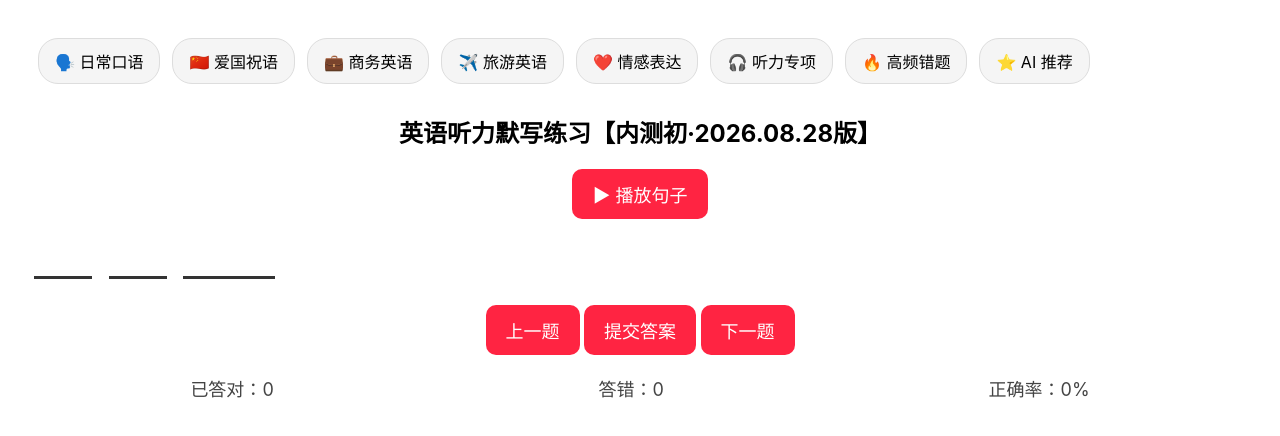
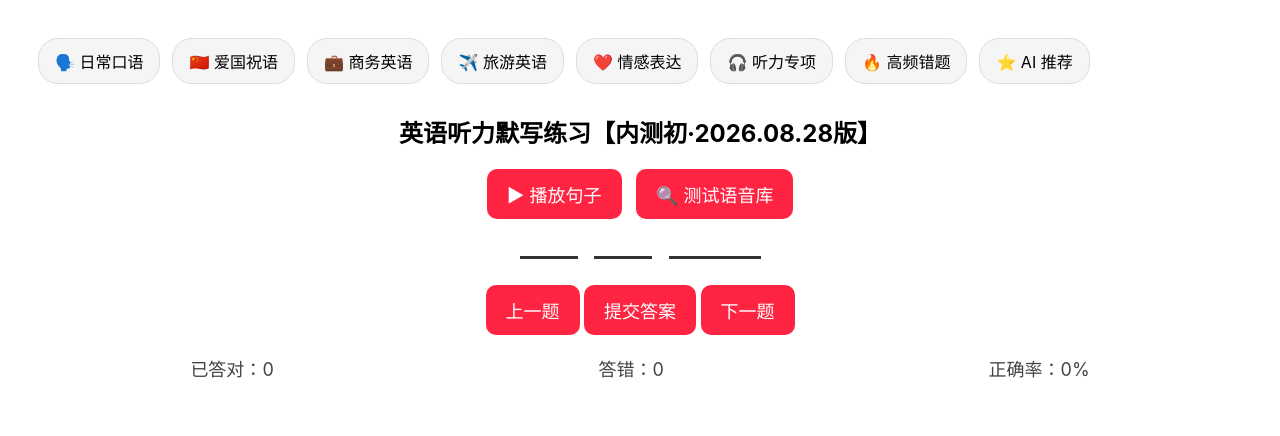
Before and after one commit to always001/always001.github.io, a plain HTML site: page english-system/dictation.html in a window 1280 px wide. Both pictures are taken after a click on the button "▶ 播放句子". Drawn offline with Linux system fonts and the light colour scheme.

Commit message:
Androidのバグ対応

```diff
--- a/english-system/dictation.html
+++ b/english-system/dictation.html
@@ -22,6 +22,11 @@
 
 <div id="playerBox">
   <button id="playBtn">▶ 播放句子</button>
+
+  <!-- 开发调试用：测试安卓语音库 -->
+  <button id="testVoiceBtn" style="margin-left:10px;">
+    🔍 测试语音库
+  </button
 </div>
 
 <div id="inputBox">
--- a/english-system/dictation.js
+++ b/english-system/dictation.js
@@ -69,17 +69,21 @@ function getCurrent() {
 
 document.getElementById("playBtn").onclick = () => {
   const q = getCurrent();
-  if (q) {
-    const utter = new SpeechSynthesisUtterance(q.text);
+  if (!q) return;
 
-    // 尝试使用英文语音（安卓通常只有一个）
-    const enVoice = voices.find(v => v.lang.startsWith("en"));
-    if (enVoice) utter.voice = enVoice;
+  const utter = new SpeechSynthesisUtterance(q.text);
 
-    utter.lang = "en-US";
-    utter.rate = 0.95;
-    speechSynthesis.speak(utter);
+  // 尝试选择英文语音，但如果没有，不要强制设置
+  const enVoice = voices.find(v => v.lang.startsWith("en"));
+  if (enVoice) {
+    utter.voice = enVoice;
   }
+
+  utter.lang = "en-US";
+  utter.rate = 0.95;
+
+  // 安卓必须在点击事件中调用 speak
+  speechSynthesis.speak(utter);
 };
 
 document.getElementById("prevBtn").onclick = () => {
@@ -199,9 +203,10 @@ function loadVoices() {
 
   // 安卓第一次通常返回空数组，需要延迟再试
   if (voices.length === 0) {
-    setTimeout(() => {
-      voices = speechSynthesis.getVoices();
-    }, 300);
+    //setTimeout(() => {
+    //  voices = speechSynthesis.getVoices();
+    //}, 300);
+    setTimeout(loadVoices, 500);  // 持续重试
   }
 }
 
```
